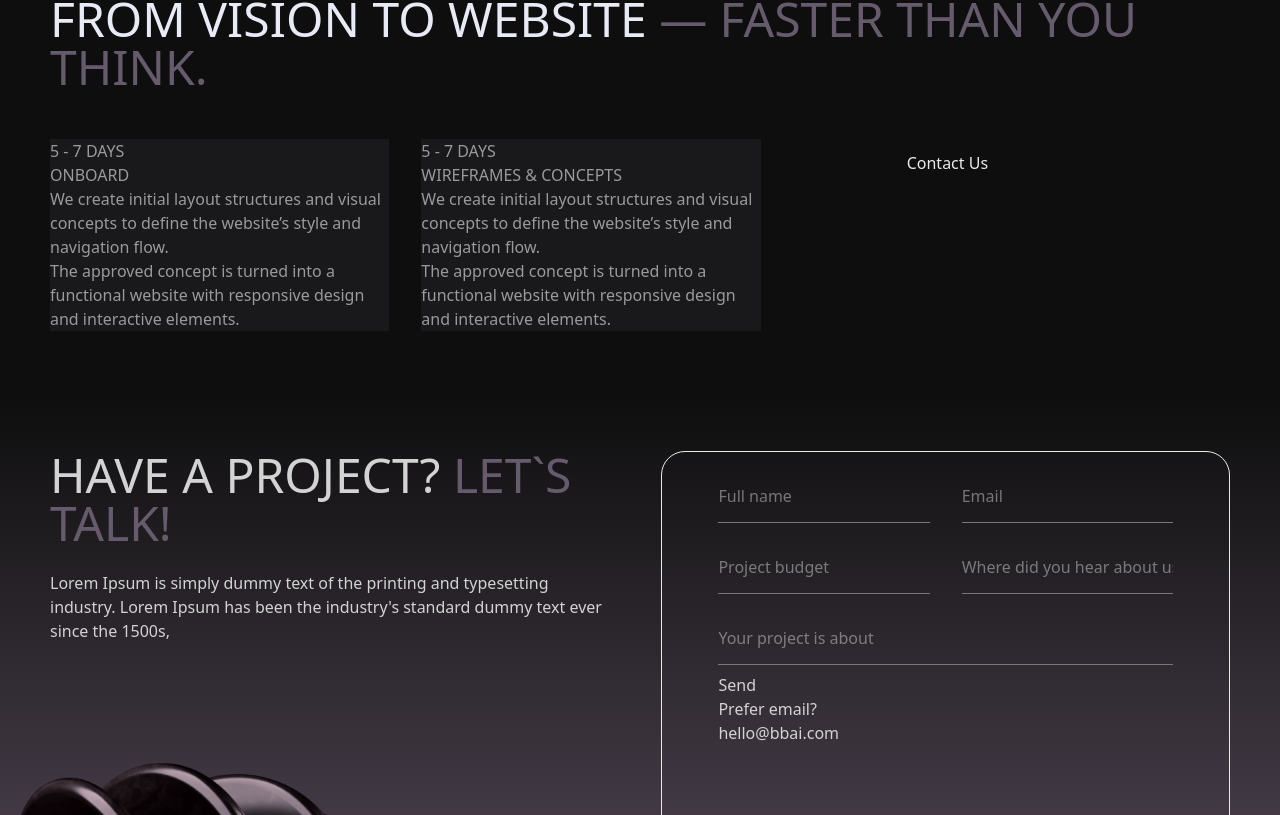
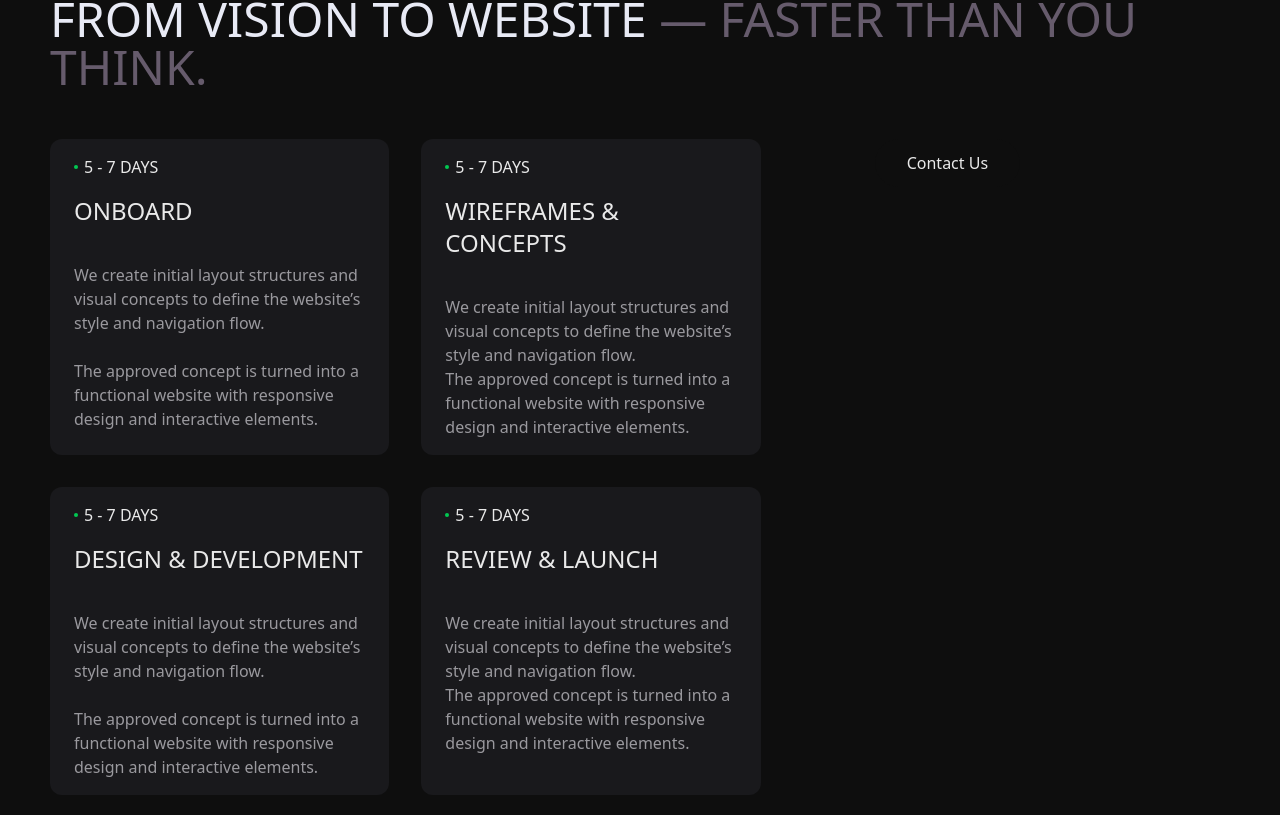
Before and after one commit to Bednar8/bb, a Next.js app: page / in a window 1280 px wide. Shown: the part 2325-3140 px from the top of the page. Built offline with nearby package versions, Linux system fonts and the light colour scheme.

Commit message:
style project step

```diff
--- a/src/app/components/layout/ProjectSteps.tsx
+++ b/src/app/components/layout/ProjectSteps.tsx
@@ -13,11 +13,25 @@ const projectSteps = [
   {
     title: "ONBOARD",
     description: `<p>We create initial layout structures and visual concepts to define the website’s style and navigation flow.</p>
+    <br />
       <p> The approved concept is turned into a functional website with responsive design and interactive elements.</p>`,
     time: "5 - 7 DAYS",
   },
   {
     title: "WIREFRAMES & CONCEPTS",
+    description: `<p>We create initial layout structures and visual concepts to define the website’s style and navigation flow.</p>
+      <p> The approved concept is turned into a functional website with responsive design and interactive elements.</p>`,
+    time: "5 - 7 DAYS",
+  },
+  {
+    title: "DESIGN & DEVELOPMENT",
+    description: `<p>We create initial layout structures and visual concepts to define the website’s style and navigation flow.</p>
+    <br />
+      <p> The approved concept is turned into a functional website with responsive design and interactive elements.</p>`,
+    time: "5 - 7 DAYS",
+  },
+  {
+    title: "REVIEW & LAUNCH",
     description: `<p>We create initial layout structures and visual concepts to define the website’s style and navigation flow.</p>
       <p> The approved concept is turned into a functional website with responsive design and interactive elements.</p>`,
     time: "5 - 7 DAYS",
--- a/src/app/components/ui/ProjectStep.tsx
+++ b/src/app/components/ui/ProjectStep.tsx
@@ -6,9 +6,11 @@ interface ProjectStepProps {
 
 export default function ProjectStep({ step }: { step: ProjectStepProps }) {
   return (
-    <div className="bg-light-black">
-      <p>{step.time}</p>
-      <h3>{step.title}</h3>
+    <div className="bg-light-black py-4 px-6 rounded-xl relative">
+      <p className="relative pl-2.5 text-light-gray  after:content-[''] after:absolute after:left-0 after:top-1/2 after:-translate-y-1/2 after:w-1 after:h-1 after:bg-green-500 after:rounded-full">
+        {step.time}
+      </p>
+      <h3 className="text-light-gray pt-4 pb-9 text-2xl">{step.title}</h3>
       <div dangerouslySetInnerHTML={{ __html: step.description as string }} />
     </div>
   );
--- a/src/app/globals.css
+++ b/src/app/globals.css
@@ -14,6 +14,7 @@
   --color-light-gray: #e9e9e9;
   --color-light-violet: #665b6c;
   --color-secondary-white: #e8eaf5;
+  --color-third-white: #d7d1ef;
   --text-xs: 0.8125rem;
 }
 
```
